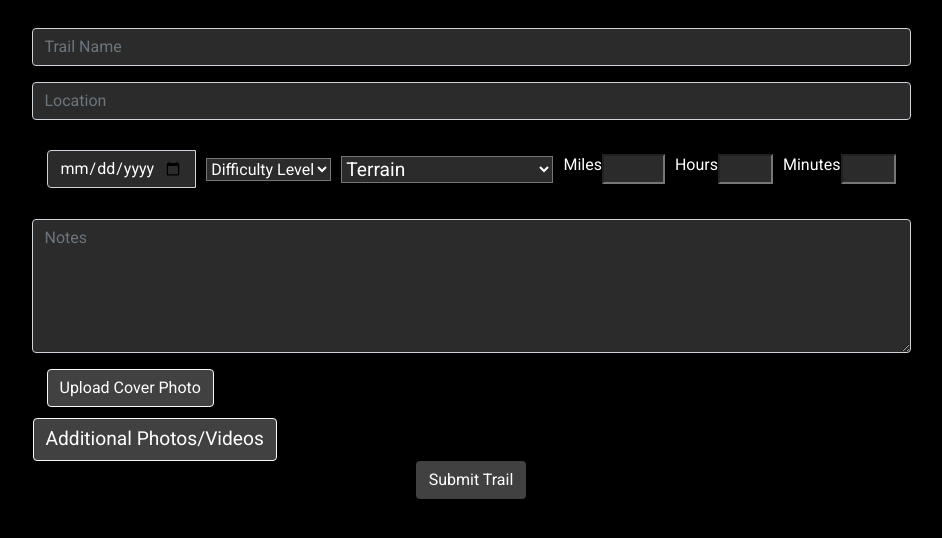
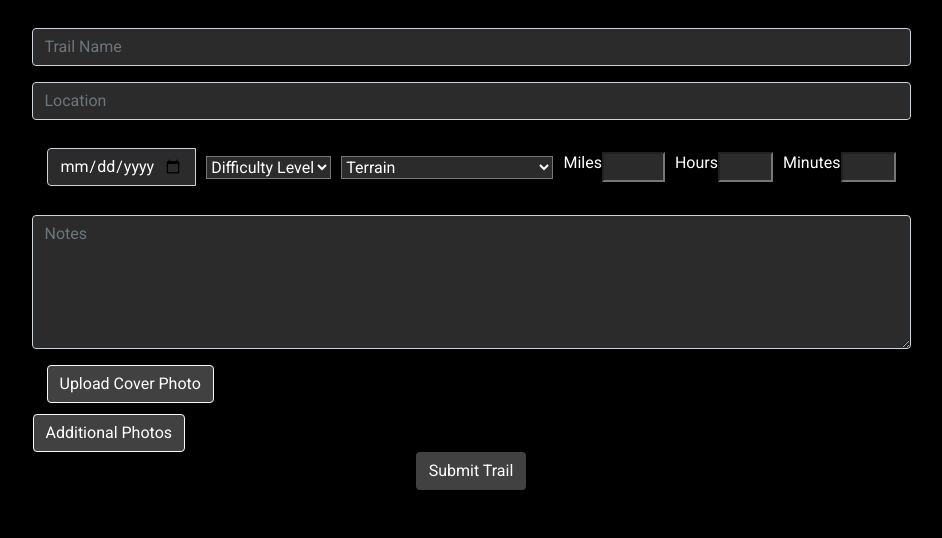
Before and after one commit to seandmontgomery/trail_tracker, a Flask app: page / in a window 1280 px wide. Shown: the part 239-777 px from the top of the page, without its empty margins (169-1111 px from the left). Run offline with Flask 2, Linux system fonts and the light colour scheme; the visitor is signed in with stand-in values (Sample User, id 1); some libraries are stand-ins or nearby versions.

Commit message:
fully working application

```diff
--- a/website/static/css/styles.css
+++ b/website/static/css/styles.css
@@ -128,7 +128,7 @@ form {
 #terrain {
   width: 25%;
   margin: 20px auto;
-  font-size: 1.2rem;
+  font-size: medium;
   }
 
 #miles{
@@ -193,30 +193,30 @@ form {
   padding:0;
   margin-left: 0px;
   color:white;
-  font-size: 1rem;
+  font-size: medium;
 }
 
 .media-btn {
   margin-left: -14px;
   margin-top:-5px;
   color: #455357;
-  font-size: 1.2rem;
+  font-size: medium;
 }
 
 .add-media {
   margin: 12px;
   width: 100%;
   color: white;
-  font-size: 1.2rem;
+  font-size: medium;
 }
 
 .media-input{
-  font-size: 1.2rem;
+  font-size: medium;
 }
 
 .mediatitle-btn{
   border-radius: 25px;
-  font-size: 1.2rem;
+  font-size: medium;
 }
 
 #list {
@@ -224,7 +224,7 @@ form {
   padding-left: 0;
   margin-left: -26px;
   color: white;
-  font-size: 1.2rem;
+  font-size: medium;
 }
 
 /* ----------------------display feed------------------------ */
--- a/website/static/js/upload.js
+++ b/website/static/js/upload.js
@@ -5,7 +5,6 @@ let click_counter = 0
   const addItem = () => {
       click_counter++
       $('#list').append(`<li class="add-media">
-      <input type="text" class="form-control media-input" id="media-title-${click_counter}" name="media-title" placeholder="Media Title"/>
       <div id="media-uploader">
         <label class="custom-file-upload">
         <input type="file" id="media-files-${click_counter}" name="filesToUpload[]" multiple>
--- a/website/templates/charts.html
+++ b/website/templates/charts.html
@@ -28,7 +28,7 @@
 $.get('/trail-chart/terrain.json', {}, (res) => {
 
 let terrainChart = document.getElementById("terrainChart").getContext("2d");
-let colors = ['#DD571C', '#FF8400', '#B8BEDD', '#4E4C67', '#B28B84'];
+let colors = ['#0047AB', '#4169E1', '#007FFF', '#6495ED', '#89CFF0'];
 
 let chart = new Chart(terrainChart, {
     type: "doughnut",
@@ -52,7 +52,7 @@ let chart = new Chart(terrainChart, {
 $.get('/trail-chart/difficulty.json', {}, (res) => {
 
 let difficultyChart = document.getElementById("difficultyChart").getContext("2d");
-let colors = ['#DD571C', '#FF8400', '#FFA500',];
+let colors = ['#32CD32', '#138808', '#98FF98',];
 
 let chart = new Chart(difficultyChart, {
     type: "doughnut",
--- a/website/templates/feed.html
+++ b/website/templates/feed.html
@@ -14,13 +14,13 @@
 
 <div class="row d-flex justify-content-between">
   {% for trail in trails %}
-  <div class="card" id="trail-card" style="width: 23.3rem;">
+  <div class="card column d-flex justify-content-between" id="trail-card" style="width: 23.3rem;">
       <img class="card-img-top" src="{{ trail.cover_image }}" alt="Card image cap">
         <div class="card-body">
           <h3 class="card-title">{{ trail.trail_name }}</h3>
           <p class="card-text">{{ trail.date.strftime("%A, %B %d, %Y") }}</p>
             <div>
-              <button type="button" class="btn" href="http://maps.google.com/?q={{ trail.location }}" id="location-link">{{ trail.location}}</button>
+              <a class="btn" href="http://maps.google.com/?q={{ trail.location }}" id="location-link">{{ trail.location }}</a>
             </div>
               <div>
                 <button type="button" id="photo-modal-btn" class="photo-album-open btn" data-toggle="modal" data-target="#photoModal" data-trail-id-for-album="{{ trail.id }}">Photo Album</button>
--- a/website/templates/upload.html
+++ b/website/templates/upload.html
@@ -71,9 +71,8 @@
       </div>
 
       <div>
-        <button class="btn btn-light media-btn" input id="add-media" type="button" name="add-media" value="Add Media">Additional Photos/Videos</button>
+        <button class="btn btn-light media-btn" input id="add-media" type="button" name="add-media" value="Add Media">Additional Photos</button>
       </div>
-
 
       <div align="center">
         <button type="submit" class="btn" id="trail-upload">Submit Trail</button>
--- a/website/templates/welcome.html
+++ b/website/templates/welcome.html
@@ -10,10 +10,10 @@
     <img src="static/images/trail-tracker-logo.png" style="height:500px">
       <div class="row">
           <div class="col-12 col-lg-6">
-              <button href="/login" type="button" id="welcome-log-in-button" class="btn">Log In</button>
+              <button href="/login" id="welcome-log-in-button" class="btn">Log In</button>
           </div>
           <div class="col-12 col-lg-6">
-              <button type="button" id="welcome-sign-up-button" class="btn">Sign Up</button>
+              <button id="welcome-sign-up-button" class="btn">Sign Up</button>
           </div>
       </div>
 
--- a/website/views.py
+++ b/website/views.py
@@ -75,14 +75,14 @@ def show_feed():
     trails = current_user.trail
     return render_template("feed.html", user=current_user, trails=trails)
 
-@views.route('/api/node/<string:trail_id>')
+#PHOTO MODAL
+@views.route('/api/photo-modal/<string:trail_id>')
 def show_photo_album(trail_id):
-    # payload = request.json
     trail = Trail.query.get(trail_id)
     photo_array = [{'title': x.title, 'url': x.url} for x in trail.images]
-    print(photo_array)
     return make_response(jsonify({'photo_array':photo_array}))
 
+#NOTES MODAL
 @views.route('/api/notes-modal/<string:trail_id>')
 def get_modal_info(trail_id):
     trail = Trail.query.get(trail_id)
```
Also changed, not shown: website/static/js/display.js (+4 -47 lines), website/static/images/trail-tracker-logo.png.
